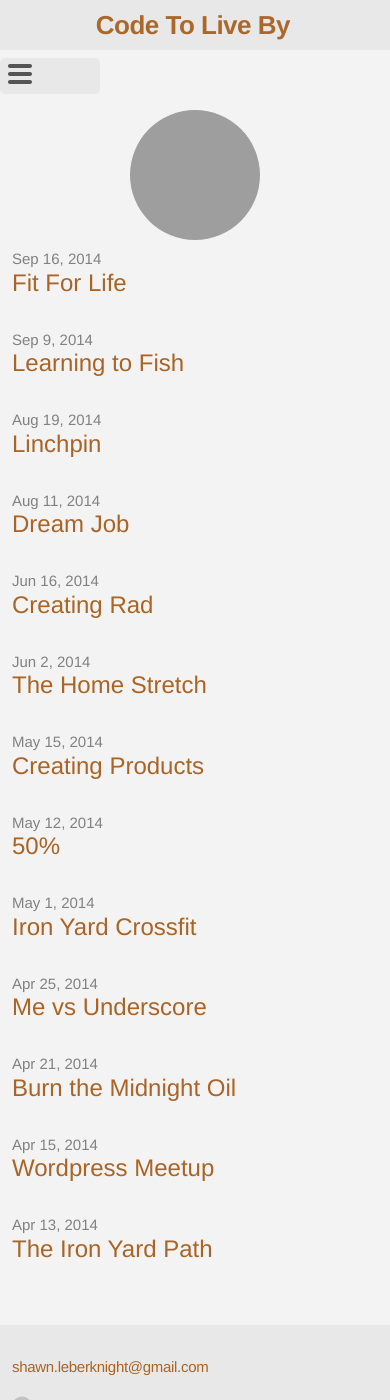
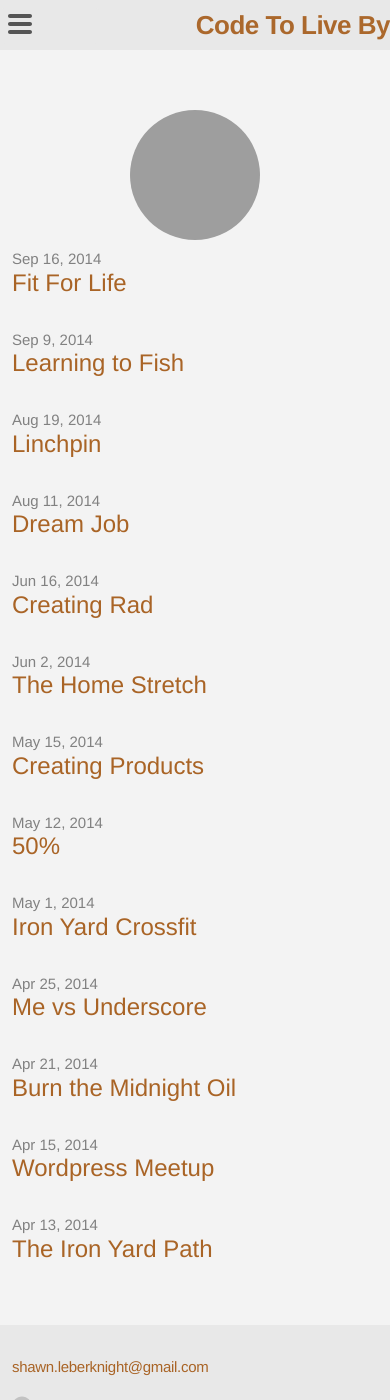
Before and after one commit to shawnlknight/blog, a Jekyll site: the page built from index.html, in a window 390 px wide and 1400 px high. Built offline with Jekyll 4.4.1, drawn with Linux system fonts in a browser that asks for light colours; the list of posts is cut into pages by our own code.

Commit message:
Update main.css

```diff
--- a/css/main.css
+++ b/css/main.css
@@ -431,6 +431,10 @@
   .site-title
   .site-title:hover {
     font-size: 22px;
+  }
+
+  .site-title,
+  .site-title:visited {
     margin-right: 0;
   }
 
```
